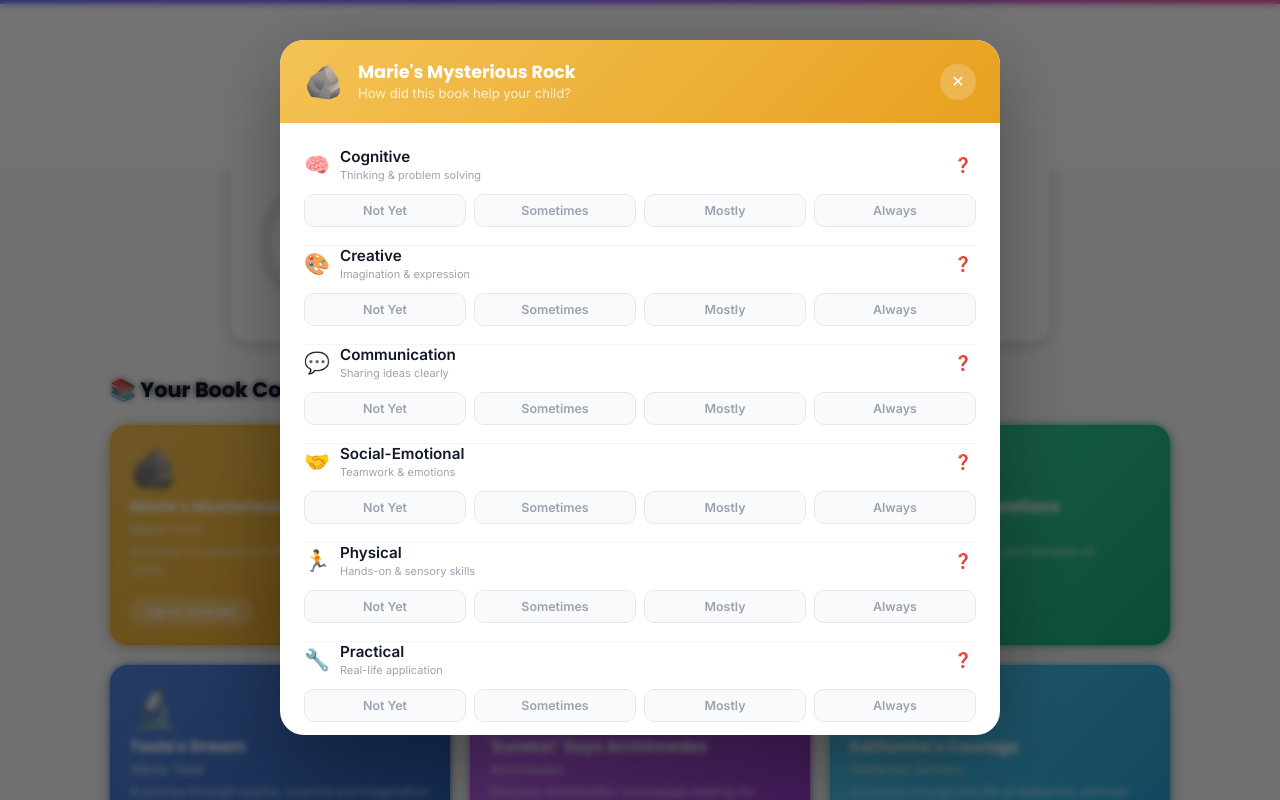
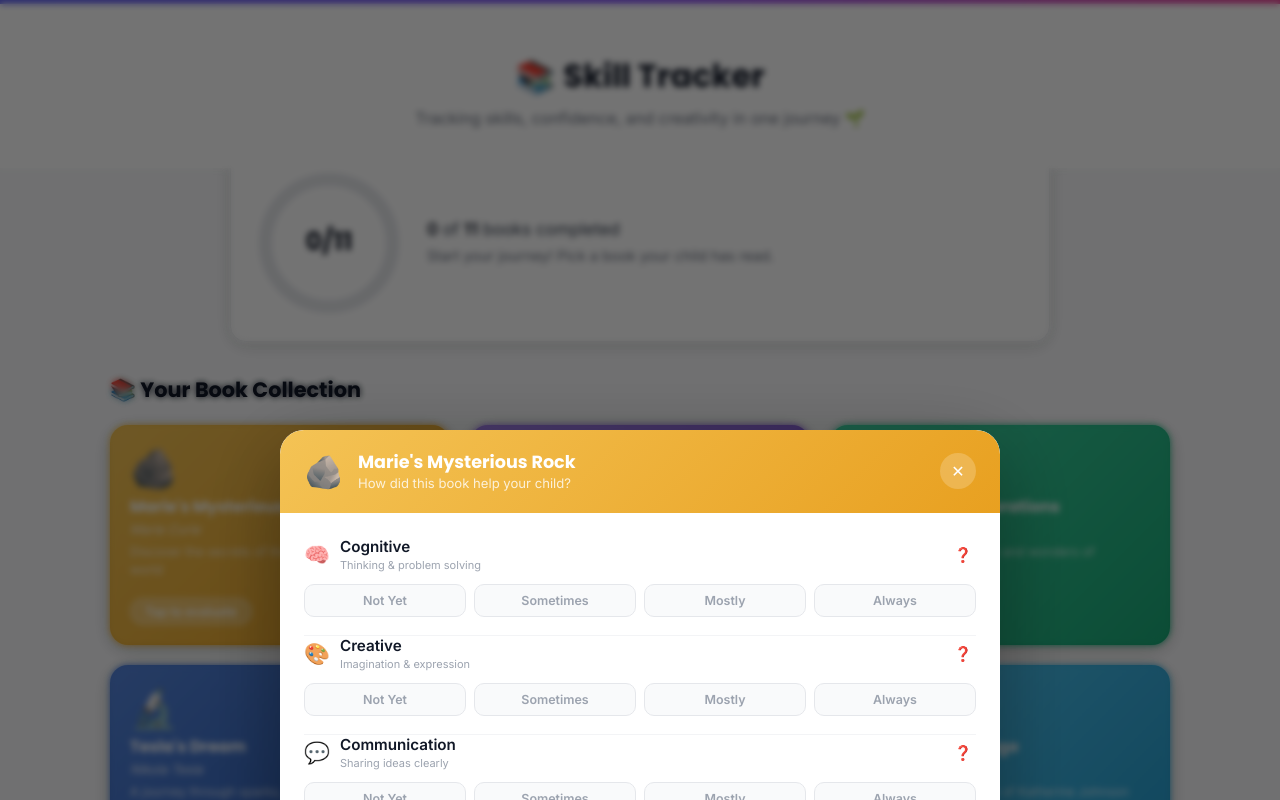
Before and after one commit to yashvim1-sketch/beyond-box-skill-tracker-student, a React (Create React App) app: page / in a window 1280 px wide. Both pictures are taken after a click on the button 280 px from the left and 535 px from the top of the page. Shown: the top 800 px of the page. Built offline with nearby package versions, Linux system fonts and the light colour scheme.

Commit message:
Fix central modal layout

```diff
--- a/src/App.css
+++ b/src/App.css
@@ -441,12 +441,12 @@ h4 {
   background: rgba(0, 0, 0, 0.55);
   z-index: 9999;
   display: flex;
-  align-items: flex-start;
+  align-items: center;
   /* ← changed */
   justify-content: center;
   padding: 5vh 16px;
   /* ← changed */
-  overflow-y: auto;
+  overflow-y: hidden;
   backdrop-filter: blur(3px);
 }
 
@@ -455,7 +455,7 @@ h4 {
   border-radius: 24px;
   width: 100%;
   max-width: 720px;
-  max-height: 88vh;
+  max-height: 90vh;
   overflow: hidden;
   display: flex;
   flex-direction: column;
@@ -520,7 +520,7 @@ h4 {
 .modal-body {
   padding: 24px;
   overflow-y: auto;
-  max-height: calc(88vh - 92px);
+  max-height: calc(90vh - 92px);
 }
 
 /* Skill rows in modal */
```
